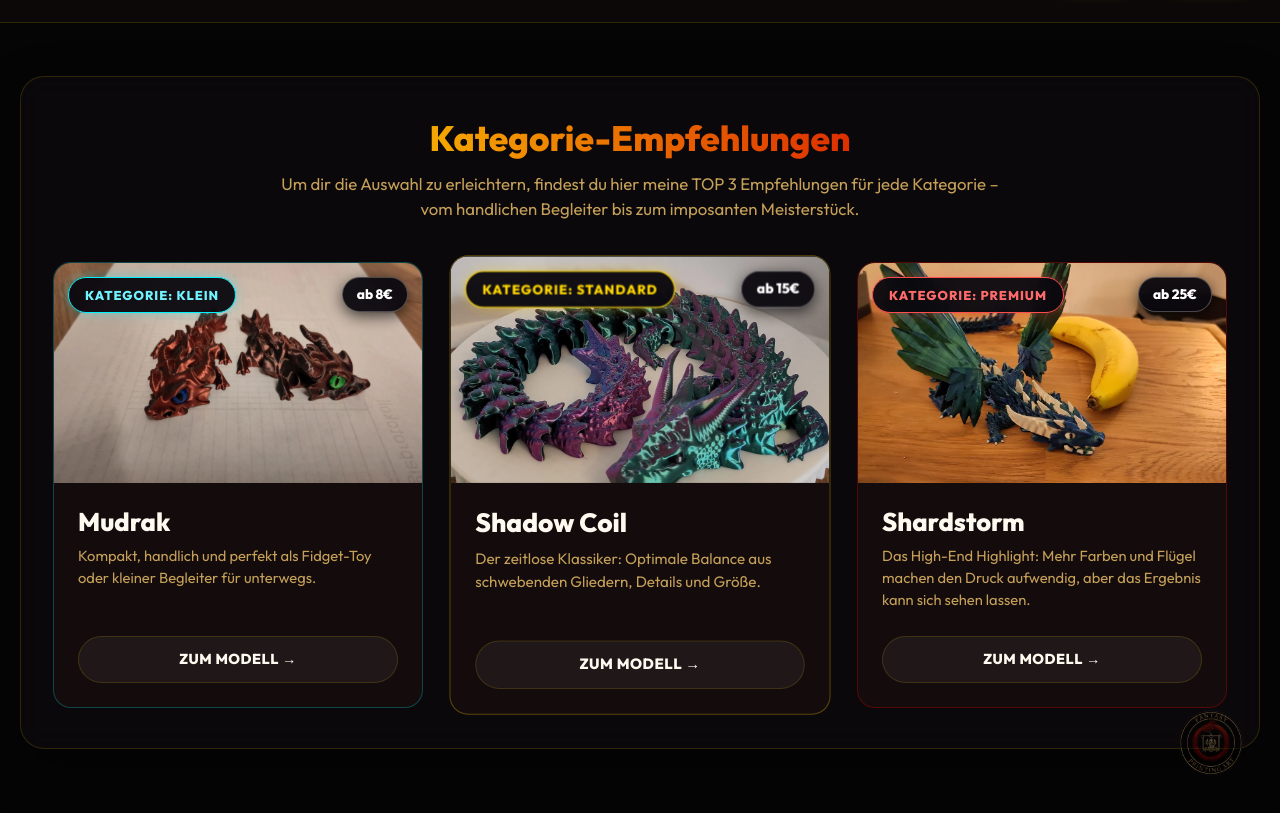
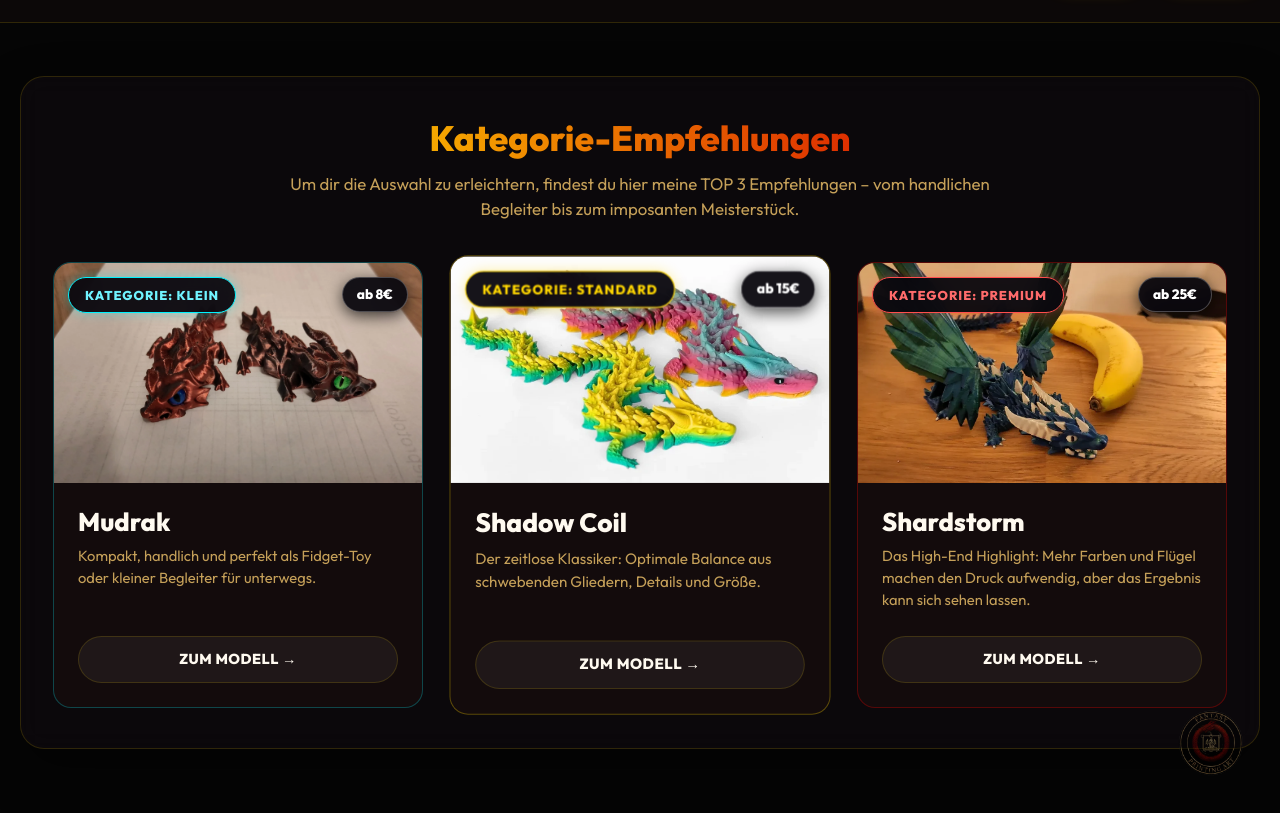
Before and after one commit to HdAugerninge/HdAugerninge.github.io, a Jekyll site: the page built from dragons.md, in a window 1280 px wide and 900 px high, scrolled down 457 px, cut to the strip 87-900 px from the top of the window. Built offline with Jekyll 4.4.1, drawn with Linux system fonts in a browser that asks for light colours.

Commit message:
Add computer-vision optimized overview crop images focusing on dragon subjects

```diff
--- a/_includes/dragons_de.html
+++ b/_includes/dragons_de.html
@@ -14,7 +14,8 @@
     <div class="dragons-overview">
         <div class="overview-header">
             <h2>Kategorie-Empfehlungen</h2>
-            <p class="overview-subtitle">Um dir die Auswahl zu erleichtern, findest du hier meine TOP 3 Empfehlungen für jede Kategorie – vom handlichen Begleiter bis zum imposanten Meisterstück.</p>
+            <p class="overview-subtitle">Um dir die Auswahl zu erleichtern, findest du hier meine TOP 3 Empfehlungen –
+                vom handlichen Begleiter bis zum imposanten Meisterstück.</p>
         </div>
         <div class="highlight-grid">
             <!-- Klein Card -->
@@ -22,7 +23,8 @@
                 <span class="category-badge badge-small">Kategorie: Klein</span>
                 <span class="card-price-tag">ab 8€</span>
                 <div class="highlight-image-wrapper">
-                    <img loading="lazy" decoding="async" src="/resources/models/dragons/Mudrak/IMG_20260811_210729.webp" alt="Mudrak Drache">
+                    <img loading="lazy" decoding="async" src="/resources/models/dragons/Mudrak/mudrak_overview.webp"
+                        alt="Mudrak Drache">
                 </div>
                 <div class="highlight-body">
                     <div>
@@ -38,7 +40,8 @@
                 <span class="category-badge badge-standard">Kategorie: Standard</span>
                 <span class="card-price-tag">ab 15€</span>
                 <div class="highlight-image-wrapper">
-                    <img loading="lazy" decoding="async" src="/resources/models/dragons/Shadowcoil/shadowcoil1.webp" alt="Shadow Coil Drache">
+                    <img loading="lazy" decoding="async" src="/resources/models/dragons/Shadowcoil/shadowcoil_overview2.webp"
+                        alt="Shadow Coil Drache">
                 </div>
                 <div class="highlight-body">
                     <div>
@@ -54,12 +57,14 @@
                 <span class="category-badge badge-premium">Kategorie: Premium</span>
                 <span class="card-price-tag">ab 25€</span>
                 <div class="highlight-image-wrapper">
-                    <img loading="lazy" decoding="async" src="/resources/models/dragons/Shardstorm/IMG_20260320_200717.webp" alt="Shardstorm Drache">
+                    <img loading="lazy" decoding="async"
+                        src="/resources/models/dragons/Shardstorm/shardstorm_overview.webp" alt="Shardstorm Drache">
                 </div>
                 <div class="highlight-body">
                     <div>
                         <h3>Shardstorm</h3>
-                        <p>Das High-End Highlight: Mehr Farben und Flügel machen den Druck aufwendig, aber das Ergebnis kann sich sehen lassen.</p>
+                        <p>Das High-End Highlight: Mehr Farben und Flügel machen den Druck aufwendig, aber das Ergebnis
+                            kann sich sehen lassen.</p>
                     </div>
                     <a href="#shardstorm" class="btn-highlight">Zum Modell &rarr;</a>
                 </div>
@@ -166,8 +171,8 @@
                 src="/resources/models/dragons/Shadowcoil/shadowcoil1.webp" alt="Shadowcoil Profile">
             <img loading="lazy" decoding="async" class="media-item"
                 src="/resources/models/dragons/Shadowcoil/2025-03-01_0c31f1a63c984.webp" alt="Shadowcoil Variante">
-            <img loading="lazy" decoding="async" class="media-item"
-                src="/resources/models/dragons/Shadowcoil/s.webp" alt="Shadowcoil Detail">
+            <img loading="lazy" decoding="async" class="media-item" src="/resources/models/dragons/Shadowcoil/s.webp"
+                alt="Shadowcoil Detail">
             <img loading="lazy" decoding="async" class="media-item"
                 src="/resources/models/dragons/Shadowcoil/shadow coil glass eyes.webp" alt="Shadowcoil mit Glasaugen">
             <img loading="lazy" decoding="async" class="media-item"
@@ -412,7 +417,8 @@
 
     <!-- Hoard Section -->
     <div id="hoard" class="gallery-section accessory-section">
-        <h3 class="gallery-title"><span>Drachenhort <span class="accessory-badge">Besonderheit</span></span> <span class="price-tag">ab 10€ (ohne Drachen)</span></h3>
+        <h3 class="gallery-title"><span>Drachenhort <span class="accessory-badge">Besonderheit</span></span> <span
+                class="price-tag">ab 10€ (ohne Drachen)</span></h3>
         <div class="media-grid">
             <video class="media-item media-video" autoplay loop muted playsinline>
                 <source src="/resources/models/dragons/Hoard/VID_20260215_113442.mp4" type="video/mp4">
@@ -430,7 +436,8 @@
 
     <!-- Bottle Holder Section -->
     <div id="bottleholder" class="gallery-section accessory-section">
-        <h3 class="gallery-title"><span>Drachen-Flaschenhalter <span class="accessory-badge">Besonderheit</span></span> <span class="price-tag">ab 20€</span></h3>
+        <h3 class="gallery-title"><span>Drachen-Flaschenhalter <span class="accessory-badge">Besonderheit</span></span>
+            <span class="price-tag">ab 20€</span></h3>
         <div class="media-grid">
             <img loading="lazy" decoding="async" class="media-item"
                 src="/resources/models/dragons/bottle holder/IMG_20260212_205345.webp" alt="Drachen Flaschenhalter">
@@ -454,7 +461,8 @@
 
     <!-- Sleeping Dragon Lamp Section -->
     <div id="sleepingdragonlamp" class="gallery-section accessory-section">
-        <h3 class="gallery-title"><span>Sleeping Dragon Lamp <span class="accessory-badge">Besonderheit</span></span> <span class="price-tag">ab 10€</span></h3>
+        <h3 class="gallery-title"><span>Sleeping Dragon Lamp <span class="accessory-badge">Besonderheit</span></span>
+            <span class="price-tag">ab 10€</span></h3>
         <div class="media-grid">
             <video class="media-item media-video" autoplay loop muted playsinline>
                 <source src="/resources/models/dragons/SleepingDragonLamp/VID_20260405_005143.mp4" type="video/mp4">
@@ -472,7 +480,8 @@
 
     <!-- Dragon Eggs Section -->
     <div id="eggs" class="gallery-section accessory-section">
-        <h3 class="gallery-title"><span>Dracheneier <span class="accessory-badge">Besonderheit</span></span> <span class="price-tag">ab 5€</span></h3>
+        <h3 class="gallery-title"><span>Dracheneier <span class="accessory-badge">Besonderheit</span></span> <span
+                class="price-tag">ab 5€</span></h3>
         <div class="media-grid">
             <img loading="lazy" decoding="async" class="media-item"
                 src="/resources/models/dragons/eggs/IMG_20251224_000121.webp" alt="Drachenei">
--- a/_includes/dragons_en.html
+++ b/_includes/dragons_en.html
@@ -26,7 +26,7 @@
                 <span class="category-badge badge-small">Category: Compact</span>
                 <span class="card-price-tag">from 8€</span>
                 <div class="highlight-image-wrapper">
-                    <img loading="lazy" decoding="async" src="/resources/models/dragons/Mudrak/IMG_20260811_210729.webp" alt="Mudrak Dragon">
+                    <img loading="lazy" decoding="async" src="/resources/models/dragons/Mudrak/mudrak_overview.webp" alt="Mudrak Dragon">
                 </div>
                 <div class="highlight-body">
                     <div>
@@ -42,7 +42,7 @@
                 <span class="category-badge badge-standard">Category: Standard</span>
                 <span class="card-price-tag">from 15€</span>
                 <div class="highlight-image-wrapper">
-                    <img loading="lazy" decoding="async" src="/resources/models/dragons/Shadowcoil/shadowcoil1.webp" alt="Shadow Coil Dragon">
+                    <img loading="lazy" decoding="async" src="/resources/models/dragons/Shadowcoil/shadowcoil_overview2.webp" alt="Shadow Coil Dragon">
                 </div>
                 <div class="highlight-body">
                     <div>
@@ -58,7 +58,7 @@
                 <span class="category-badge badge-premium">Category: Premium</span>
                 <span class="card-price-tag">from 25€</span>
                 <div class="highlight-image-wrapper">
-                    <img loading="lazy" decoding="async" src="/resources/models/dragons/Shardstorm/IMG_20260320_200717.webp" alt="Shardstorm Dragon">
+                    <img loading="lazy" decoding="async" src="/resources/models/dragons/Shardstorm/shardstorm_overview.webp" alt="Shardstorm Dragon">
                 </div>
                 <div class="highlight-body">
                     <div>
```
Also changed, not shown: resources/models/dragons/Mudrak/mudrak_overview.webp (added), resources/models/dragons/Shadowcoil/shadowcoil_overview.webp (added), resources/models/dragons/Shadowcoil/shadowcoil_overview2.webp (added), resources/models/dragons/Shadowcoil/shadowcoil_overview3.webp (added), resources/models/dragons/Shardstorm/shardstorm_overview.webp (added).
